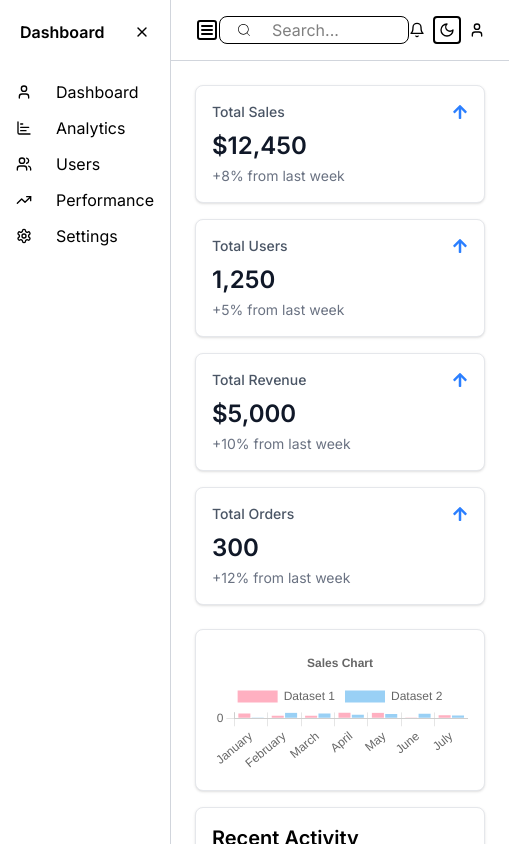
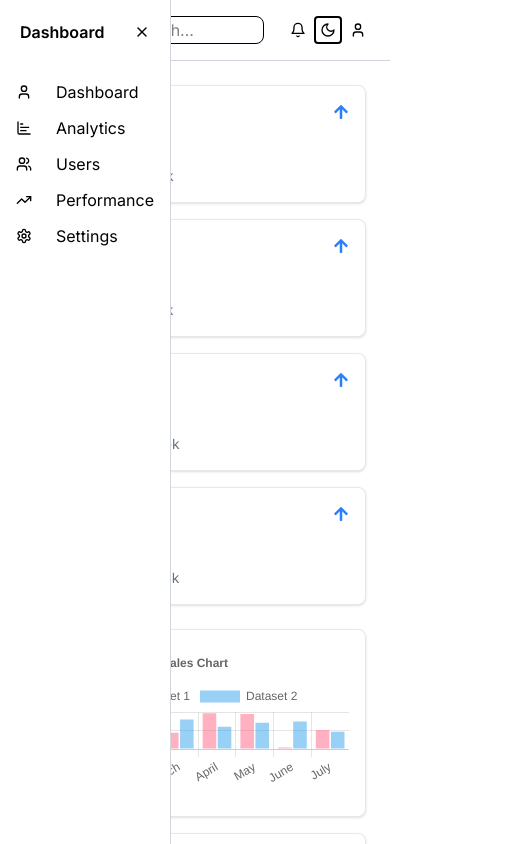
Before and after one commit to karmilan/app-dev-dashboard, a Next.js app: page / in a window 390 px wide. Both pictures are taken after a click on the button 36 px from the left and 30 px from the top of the page. Shown: the top 844 px of the page, 509 px wide, since content can reach past the window. Built offline with nearby package versions, Linux system fonts and the light colour scheme.

Commit message:
Add mobile sidebar

```diff
--- a/src/components/Sidebar.tsx
+++ b/src/components/Sidebar.tsx
@@ -24,11 +24,8 @@ const Sidebar = ({
   ];
   console.log("menu open", menuOpen);
   return (
-    <div
-      className={` ${
-        menuOpen ? "flex" : "hidden"
-      } md:flex flex-col md:w-50 border-r border-gray-300`}
-    >
+    <>
+      <div className="hidden md:flex flex-col md:w-50 border-r border-gray-300">
         <div className="flex items-center justify-between p-5 ">
           <h1 className="font-semibold text-md">Dashboard</h1>
           <button onClick={toggleMenu} className="md:hidden">
@@ -38,13 +35,43 @@ const Sidebar = ({
 
         <nav className="flex flex-col justify-center p-4 space-y-3">
           {menu.map((item) => (
-          <Link href={item.href} key={item.name} className="flex items-center">
+            <Link
+              href={item.href}
+              key={item.name}
+              className="flex items-center"
+            >
               <item.icon className="mr-6 h-4 w-4" />
               <span>{item.name}</span>
             </Link>
           ))}
         </nav>
       </div>
+
+      {/* mobile sidebar  */}
+      {menuOpen && (
+        <div className="block md:hidden absolute md:relative bg-white dark:bg-zinc-900 border-r border-gray-300 h-screen">
+          <div className="flex items-center justify-between p-5 ">
+            <h1 className="font-semibold text-md">Dashboard</h1>
+            <button onClick={toggleMenu} className="md:hidden">
+              <LuX />
+            </button>
+          </div>
+
+          <nav className="flex flex-col justify-center p-4 space-y-3">
+            {menu.map((item) => (
+              <Link
+                href={item.href}
+                key={item.name}
+                className="flex items-center"
+              >
+                <item.icon className="mr-6 h-4 w-4" />
+                <span>{item.name}</span>
+              </Link>
+            ))}
+          </nav>
+        </div>
+      )}
+    </>
   );
 };
 
```
Lines whose indentation alone changed are shown as unchanged.
